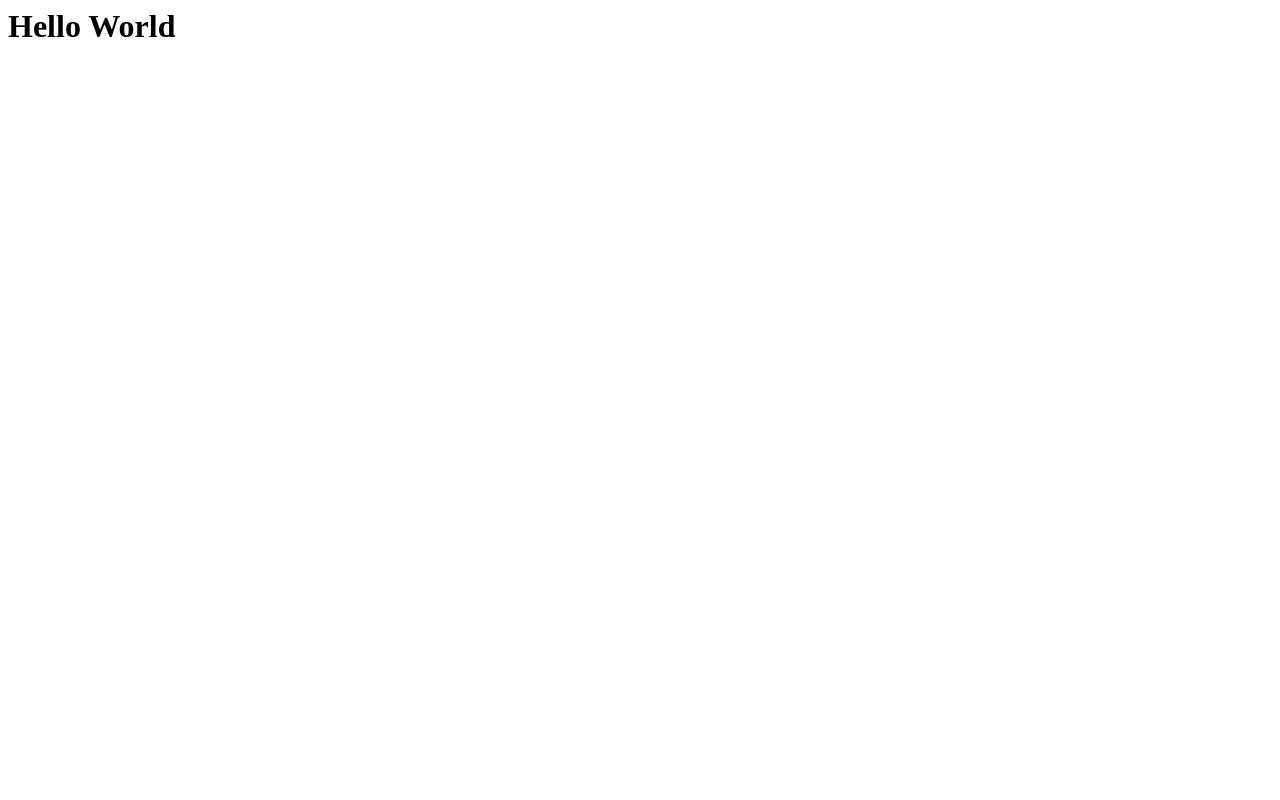
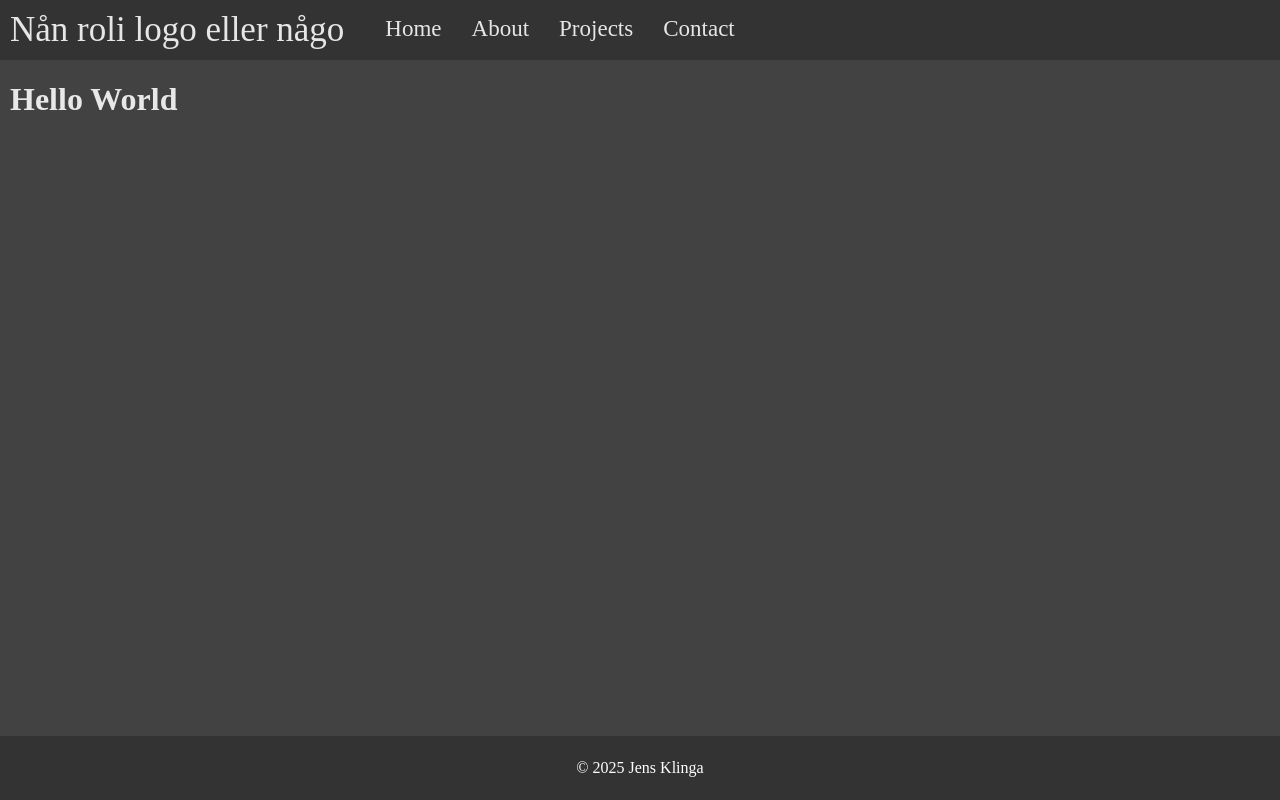
Before and after one commit to klingaje/klingaje.github.io, a plain HTML site: page index.html in a window 1280 px wide. Drawn offline with Linux system fonts and the light colour scheme.

Commit message:
nav, footer

```diff
--- a/index.html
+++ b/index.html
@@ -1 +1,37 @@
-<h1>Hello World</h1>
+<!DOCTYPE html>
+<html lang="en">
+
+<head>
+    <meta charset="UTF-8">
+    <meta name="viewport" content="width=device-width, initial-scale=1.0">
+    <title>Klingaje</title>
+    <link rel="stylesheet" href="style.css">
+    <script src="script.js" defer></script>
+</head>
+
+<body>
+    <div class="wrapper">
+        <header class="site-header">
+            <div class="header-text">Nån roli logo eller någo</div>
+            <nav class="header-nav">
+                <a id="header-nav-text" href="index.html">Home</a>
+                <a id="header-nav-text" href="about.html">About</a>
+                <a id="header-nav-text" href="projects.html">Projects</a>
+                <a id="header-nav-text" href="contact.html">Contact</a>
+            </nav>
+        </header>
+
+        <main class="main-content-container">
+            <div class="main-content">
+                <h1>Hello World</h1>
+            </div>
+        </main>
+
+
+        <footer>
+            <p>&copy; 2025 Jens Klinga</p>
+        </footer>
+    </div>
+</body>
+
+</html>
--- /dev/null
+++ b/style.css
@@ -0,0 +1,71 @@
+html, body {
+    margin: 0;
+    border: 0;
+    padding: 0;
+    height: 100%;  /* Add this line! */
+
+    background-color: rgb(66, 66, 66);
+
+    color: rgba(255, 255, 255, 0.877);
+}
+
+.wrapper {
+    min-height: 100%;
+    display: flex;
+    flex-direction: column;
+}
+
+main {
+    flex: 1;
+}
+
+
+.site-header {
+    display: flex;
+    margin: 0;
+    border: 0;
+    padding: 0;
+
+    width: 100%;
+
+    background: #333;
+}
+
+.header-text {
+    padding: 10px;
+    font-size: 35px;
+}
+
+.header-nav {
+    display: flex;
+    padding: 1rem;
+    text-align: center;
+}
+
+#header-nav-text {
+    display: flex;
+    font-size: 23px;
+    margin: 0 15px;
+    text-decoration: none;
+    color: rgba(255, 255, 255, 0.877);
+    ;
+}
+
+#header-nav-text:hover {
+    text-decoration: underline;
+}
+
+.main-content-container {
+
+}
+
+.main-content {
+    margin: 10px;
+}
+
+footer {
+    background: #333;
+    color: white;
+    text-align: center;
+    padding: 7px;
+  }
```
Also changed, not shown: about.html (added, +28 -0 lines), contact.html (added, +29 -0 lines), projects.html (added, +28 -0 lines), script.js (added), 1 other file.
